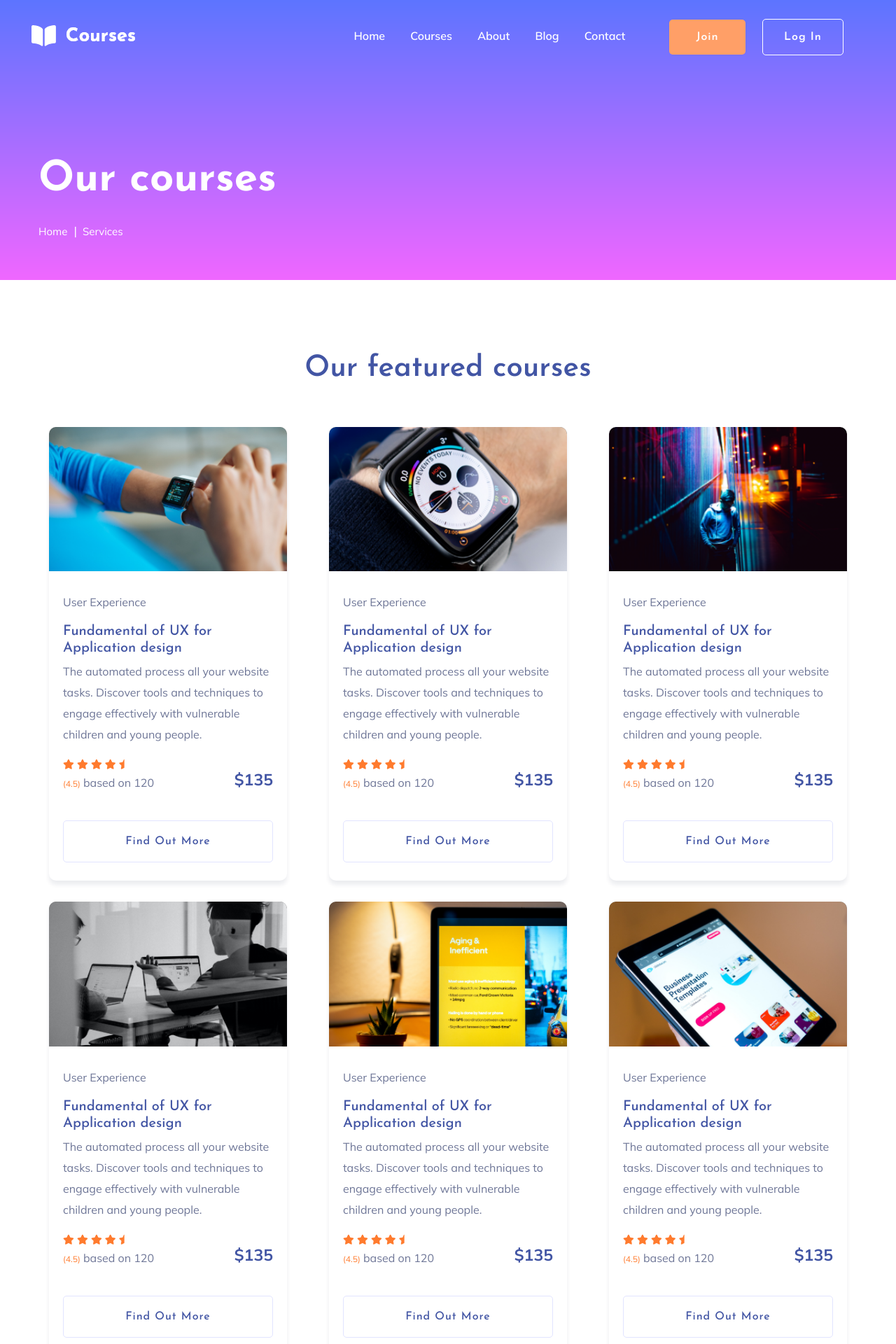
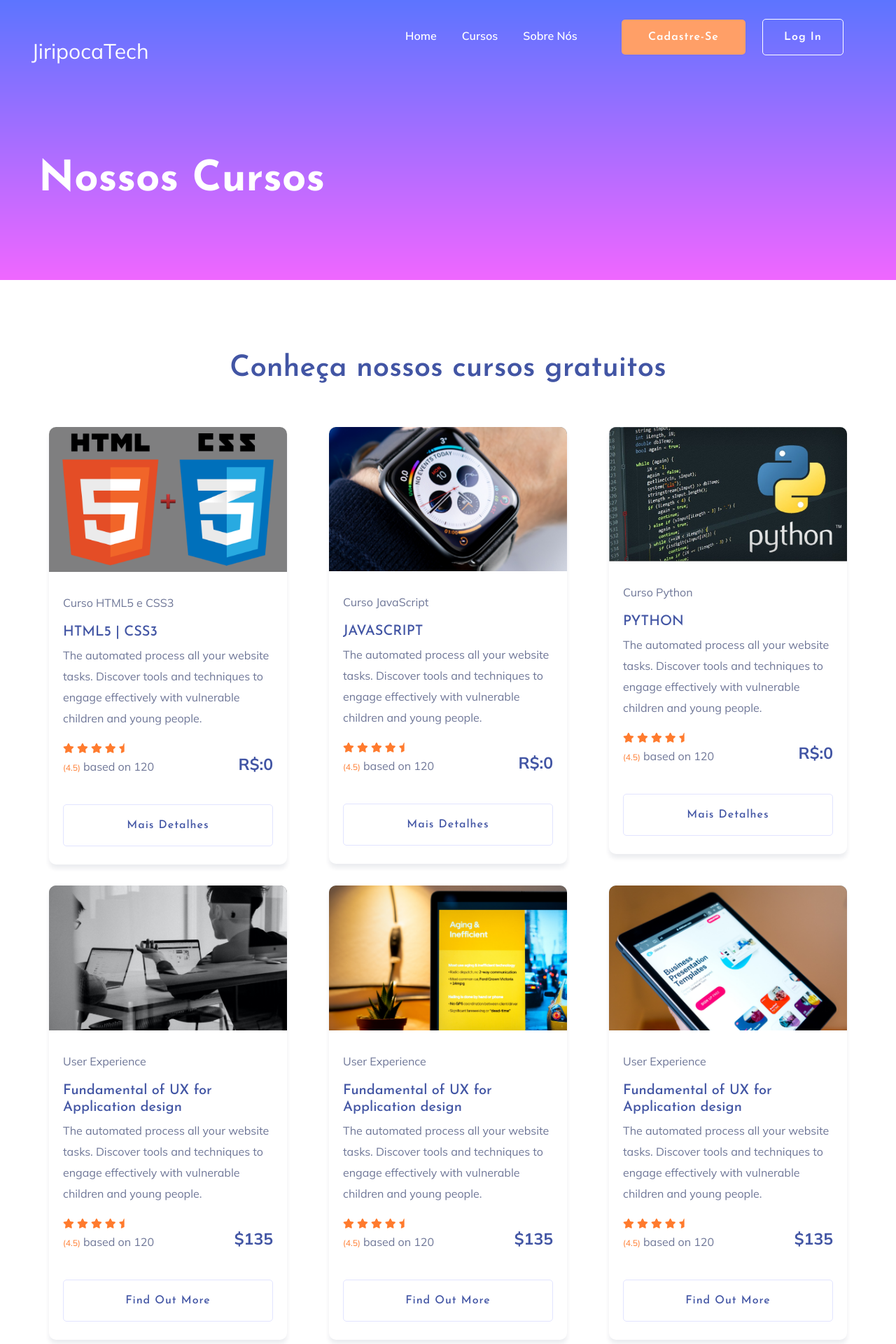
Before and after one commit to faelzsouza/jiripocatech, a Flask app: page /courses in a window 1280 px wide. Shown: the top 1920 px of the page at 70% size. Run offline with Flask 2, Linux system fonts and the light colour scheme; some libraries are stand-ins or nearby versions.

Commit message:
Alteração pagina cursos

```diff
--- a/templates/courses.html
+++ b/templates/courses.html
@@ -3,11 +3,12 @@
 <head>
     <meta charset="utf-8">
     <meta http-equiv="x-ua-compatible" content="ie=edge">
-    <title>Courses | Education</title>
+    <title>JiripocaTech | Catálogo</title>
     <meta name="description" content="">
     <meta name="viewport" content="width=device-width, initial-scale=1">
     <link rel="manifest" href="site.webmanifest">
     <link rel="shortcut icon" type="image/x-icon" href="../static/assets/img/favicon.ico">
+
 
     <!-- CSS here -->
     <link rel="stylesheet" href="../static/assets/css/bootstrap.min.css">
@@ -24,20 +25,21 @@
     <link rel="stylesheet" href="../static/assets/css/slick.css">
     <link rel="stylesheet" href="../static/assets/css/nice-select.css">
     <link rel="stylesheet" href="../static/assets/css/style.css">
+    <link rel="stylesheet" href="../static/css/style.css">
 </head>
 
 <body>
     <!-- ? Preloader Start -->
     <div id="preloader-active">
         <div class="preloader d-flex align-items-center justify-content-center">
-            <div class="preloader-inner position-relative">
-                <div class="preloader-circle"></div>
-                <div class="preloader-img pere-text">
-                    <img src="../static/assets/img/logo/loder.png" alt="">
-                </div>
+          <div class="preloader-inner position-relative">
+            <div class="preloader-circle"></div>
+            <div class="preloader-img pere-text">
+              <i class="fas fa-fish"></i>
             </div>
+          </div>
         </div>
-    </div>
+      </div>
     <!-- Preloader Start -->
     <!-- Header Start -->
     <div class="header-area header-transparent">
@@ -48,7 +50,8 @@
                         <!-- Logo -->
                         <div class="col-xl-2 col-lg-2">
                             <div class="logo">
-                                <a href="index.html"><img src="../static/assets/img/logo/logo.png" alt=""></a>
+                              <a href="/"
+                                ><i class="fas fa-fish"></i> JiripocaTech</a>
                             </div>
                         </div>
                         <div class="col-xl-10 col-lg-10">
@@ -58,18 +61,11 @@
                                     <nav>
                                         <ul id="navigation">
                                             <li class="active" ><a href="index.html">Home</a></li>
-                                            <li><a href="courses.html">Courses</a></li>
-                                            <li><a href="about.html">About</a></li>
-                                            <li><a href="#">Blog</a>
-                                                <ul class="submenu">
-                                                    <li><a href="blog.html">Blog</a></li>
-                                                    <li><a href="blog_details.html">Blog Details</a></li>
-                                                    <li><a href="elements.html">Element</a></li>
-                                                </ul>
-                                            </li>
-                                            <li><a href="contact.html">Contact</a></li>
+                                            <li><a href="courses.html">Cursos</a></li>
+                                            <li><a href="about.html">Sobre Nós</a></li>
+                                            <!-- <li><a href="contact.html">Contact</a></li> -->
                                             <!-- Button -->
-                                            <li class="button-header margin-left "><a href="#" class="btn">Join</a></li>
+                                            <li class="button-header margin-left "><a href="#" class="btn">Cadastre-se</a></li>
                                             <li class="button-header"><a href="login.html" class="btn btn3">Log in</a></li>
                                         </ul>
                                     </nav>
@@ -96,12 +92,12 @@
                         <div class="row">
                             <div class="col-xl-8 col-lg-11 col-md-12">
                                 <div class="hero__caption hero__caption2">
-                                    <h1 data-animation="bounceIn" data-delay="0.2s">Our courses</h1>
+                                    <h1 data-animation="bounceIn" data-delay="0.2s">Nossos Cursos</h1>
                                     <!-- breadcrumb Start-->
                                     <nav aria-label="breadcrumb">
                                         <ol class="breadcrumb">
-                                            <li class="breadcrumb-item"><a href="index.html">Home</a></li>
-                                            <li class="breadcrumb-item"><a href="#">Services</a></li>
+                                            <!-- <li class="breadcrumb-item"><a href="index.html">Home</a></li> -->
+                                            <!-- <li class="breadcrumb-item"><a href="#">Services</a></li>  -->
                                         </ol>
                                     </nav>
                                     <!-- breadcrumb End -->
@@ -118,7 +114,7 @@
                 <div class="row justify-content-center">
                     <div class="col-xl-7 col-lg-8">
                         <div class="section-tittle text-center mb-55">
-                            <h2>Our featured courses</h2>
+                            <h2>Conheça nossos cursos gratuitos</h2>
                         </div>
                     </div>
                 </div>
@@ -127,11 +123,11 @@
                         <div class="properties properties2 mb-30">
                             <div class="properties__card">
                                 <div class="properties__img overlay1">
-                                    <a href="#"><img src="../static/assets/img/gallery/featured1.png" alt=""></a>
+                                    <a href="#"><img src="../static/img/html5_css3.png" alt=""></a>
                                 </div>
                                 <div class="properties__caption">
-                                    <p>User Experience</p>
-                                    <h3><a href="#">Fundamental of UX for Application design</a></h3>
+                                    <p>Curso HTML5 e CSS3</p>
+                                    <h3><a href="#">HTML5 | CSS3 </a></h3>
                                     <p>The automated process all your website tasks. Discover tools and techniques to engage effectively with vulnerable children and young people.
                                     </p>
                                     <div class="properties__footer d-flex justify-content-between align-items-center">
@@ -146,10 +142,10 @@
                                             <p><span>(4.5)</span> based on 120</p>
                                         </div>
                                         <div class="price">
-                                            <span>$135</span>
+                                            <span>R$:0</span>
                                         </div>
                                     </div>
-                                    <a href="#" class="border-btn border-btn2">Find out more</a>
+                                    <a href="#" class="border-btn border-btn2">Mais detalhes</a>
                                 </div>
                             </div>
                         </div>
@@ -161,8 +157,8 @@
                                     <a href="#"><img src="../static/assets/img/gallery/featured2.png" alt=""></a>
                                 </div>
                                 <div class="properties__caption">
-                                    <p>User Experience</p>
-                                    <h3><a href="#">Fundamental of UX for Application design</a></h3>
+                                    <p>Curso JavaScript</p>
+                                    <h3><a href="#">JAVASCRIPT</a></h3>
                                     <p>The automated process all your website tasks. Discover tools and techniques to engage effectively with vulnerable children and young people.
 
                                     </p>
@@ -178,10 +174,10 @@
                                             <p><span>(4.5)</span> based on 120</p>
                                         </div>
                                         <div class="price">
-                                            <span>$135</span>
+                                            <span>R$:0</span>
                                         </div>
                                     </div>
-                                    <a href="#" class="border-btn border-btn2">Find out more</a>
+                                    <a href="#" class="border-btn border-btn2">Mais detalhes</a>
                                 </div>
 
                             </div>
@@ -191,11 +187,11 @@
                         <div class="properties properties2 mb-30">
                             <div class="properties__card">
                                 <div class="properties__img overlay1">
-                                    <a href="#"><img src="../static/assets/img/gallery/featured3.png" alt=""></a>
+                                    <a href="#"><img src="../static/img/python.png" alt=""></a>
                                 </div>
                                 <div class="properties__caption">
-                                    <p>User Experience</p>
-                                    <h3><a href="#">Fundamental of UX for Application design</a></h3>
+                                    <p>Curso Python</p>
+                                    <h3><a href="#">PYTHON</a></h3>
                                     <p>The automated process all your website tasks. Discover tools and techniques to engage effectively with vulnerable children and young people.
 
                                     </p>
@@ -211,10 +207,10 @@
                                             <p><span>(4.5)</span> based on 120</p>
                                         </div>
                                         <div class="price">
-                                            <span>$135</span>
+                                            <span>R$:0</span>
                                         </div>
                                     </div>
-                                    <a href="#" class="border-btn border-btn2">Find out more</a>
+                                    <a href="#" class="border-btn border-btn2">Mais detalhes</a>
                                 </div>
 
                             </div>
@@ -321,7 +317,7 @@
                 <div class="row justify-content-center">
                     <div class="col-xl-7 col-lg-8">
                         <div class="section-tittle text-center mt-40">
-                            <a href="#" class="border-btn">Load More</a>
+                            <a href="#" class="border-btn">Mais</a>
                         </div>
                     </div>
                 </div>
@@ -334,7 +330,7 @@
                 <div class="row justify-content-center">
                     <div class="col-xl-7 col-lg-8">
                         <div class="section-tittle text-center mb-55">
-                            <h2>Explore top subjects</h2>
+                            <h2>Explore por tópicos</h2>
                         </div>
                     </div>
                 </div>
@@ -437,17 +433,17 @@
                     </div>
                 </div>
                 <div class="row justify-content-center">
-                    <div class="col-xl-12">
+                    <!-- <div class="col-xl-12">
                         <div class="section-tittle text-center mt-20">
                             <a href="courses.html" class="border-btn">View More Subjects</a>
-                        </div>
+                        </div> -->
                     </div>
                 </div>
             </div>
         </div>
         <!-- top subjects End -->
         <!-- ? services-area -->
-        <div class="services-area services-area2 section-padding40">
+        <!-- <div class="services-area services-area2 section-padding40">
             <div class="container">
                 <div class="row justify-content-sm-center">
                     <div class="col-lg-4 col-md-6 col-sm-8">
@@ -485,7 +481,7 @@
                     </div>
                 </div>
             </div>
-        </div>
+        </div> -->
     </main>
     <footer>
         <div class="footer-wrappper footer-bg">
```
Also changed, not shown: static/img/JS.png (added), static/img/html5_css3.png (added), static/img/python.png (added).
